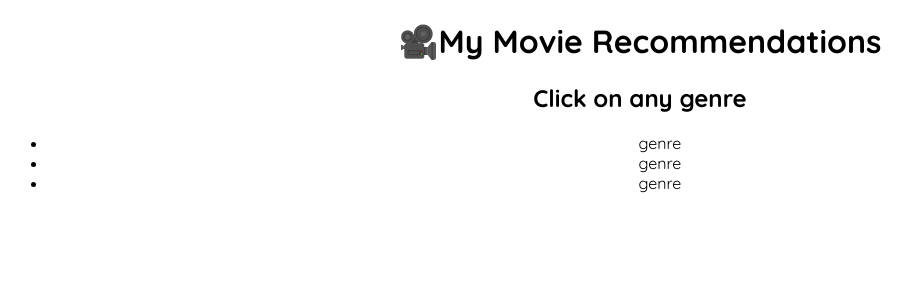
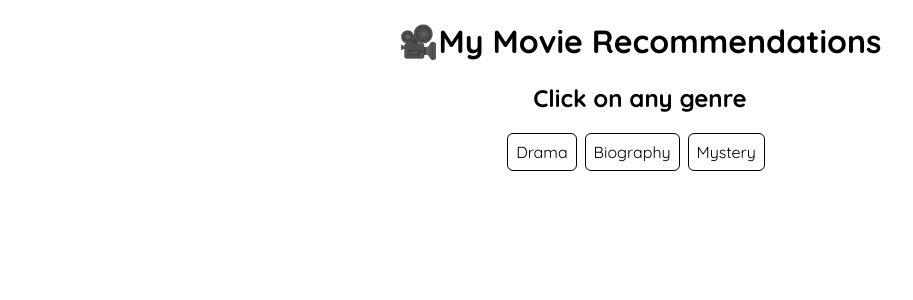
Before and after one commit to tejpatelme/movie-recommendations, a React (Create React App) app: page / in a window 1280 px wide. Shown: the top 300 px of the page, without its empty margins (0-913 px from the left). Built offline with nearby package versions, Linux system fonts and the light colour scheme.

Commit message:
style : styles genre chips

```diff
--- a/src/App.js
+++ b/src/App.js
@@ -70,11 +70,13 @@ export default function App() {
     <div className="App">
       <h1>🎥My Movie Recommendations</h1>
       <h2>Click on any genre</h2>
-      <ul>
-        {genres.map((genre) => {
-          return <li>genre</li>;
-        })}
-      </ul>
+      <div className="genreDiv">
+        <ul>
+          {genres.map((genre) => {
+            return <li>{genre}</li>;
+          })}
+        </ul>
+      </div>
     </div>
   );
 }
--- a/src/styles.css
+++ b/src/styles.css
@@ -4,3 +4,16 @@
   font-family: "Quicksand", sans-serif;
   text-align: center;
 }
+
+.genreDiv ul {
+  padding: 0px;
+  list-style: none;
+}
+
+.genreDiv li {
+  display: inline-block;
+  padding: 0.5rem;
+  border: 1px solid black;
+  border-radius: 6px;
+  margin: 0px 8px 8px 0px;
+}
```
